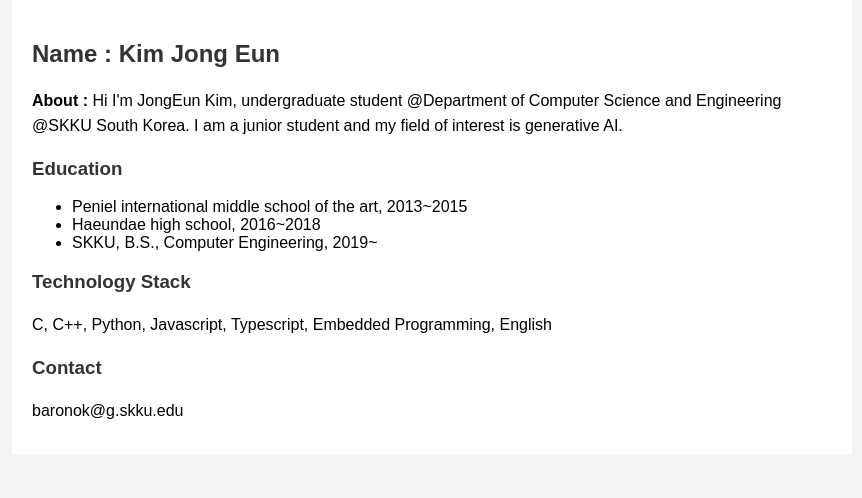
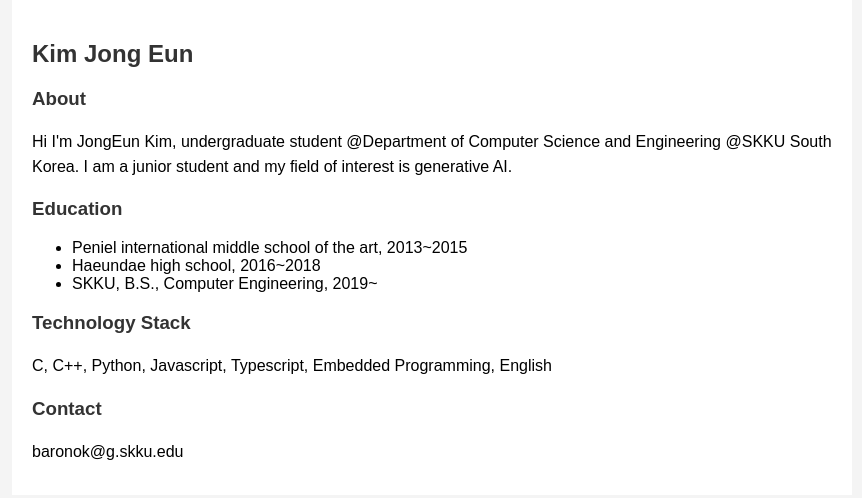
Before and after one commit to jongekim/jongekim.github.io, a plain HTML site: page index.html in a window 1280 px wide. Shown: the whole page, without its empty margins (208-1070 px from the left). Drawn offline with Linux system fonts and the light colour scheme.

Commit message:
Change About

```diff
--- a/index.html
+++ b/index.html
@@ -31,8 +31,9 @@
 </head>
 <body>
     <div class="container">
-        <h2>Name : Kim Jong Eun</h2>
-        <p><strong>About :</strong> Hi I'm JongEun Kim, undergraduate student @Department of Computer Science and Engineering @SKKU South Korea. I am a junior student and my field of interest is generative AI.</p>
+        <h2>Kim Jong Eun</h2>
+		<h3>About</h3>
+        <p>Hi I'm JongEun Kim, undergraduate student @Department of Computer Science and Engineering @SKKU South Korea. I am a junior student and my field of interest is generative AI.</p>
         <h3>Education</h3>
         <ul>
             <li>Peniel international middle school of the art, 2013~2015</li>
```
